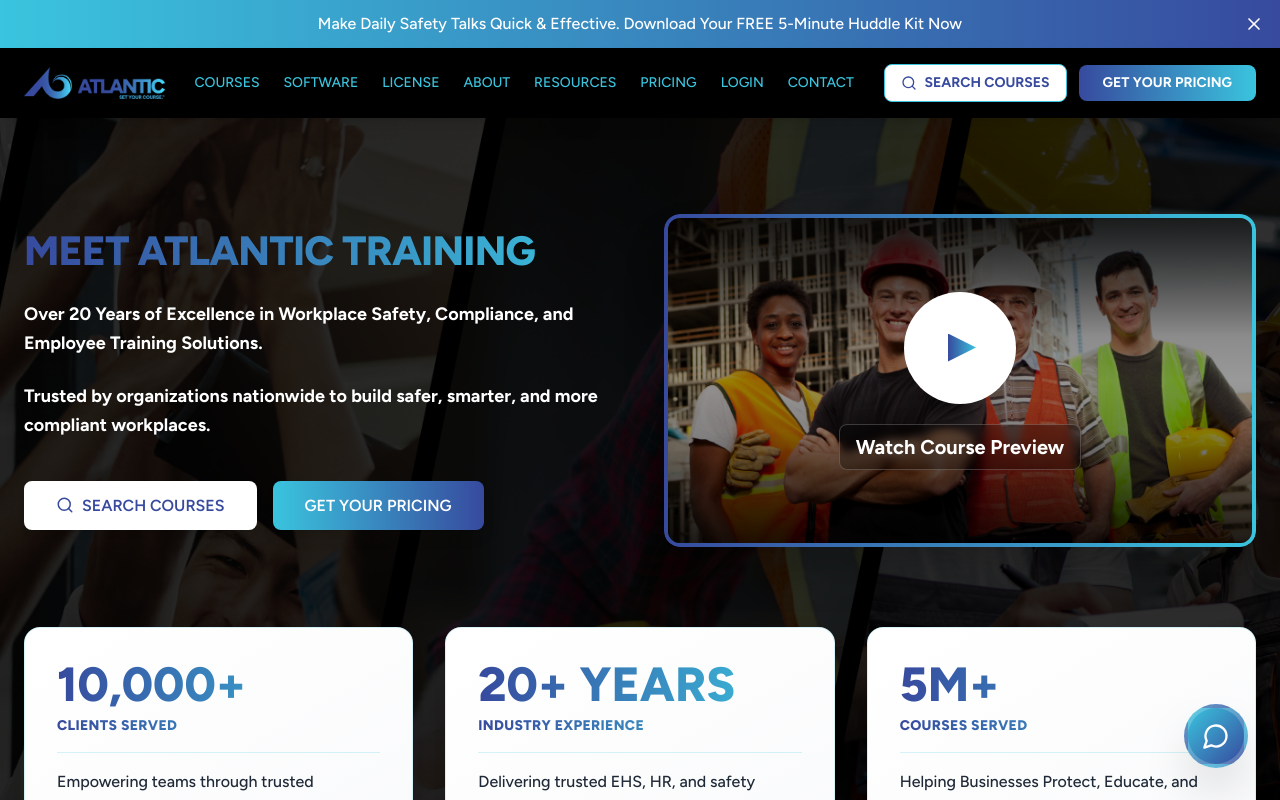
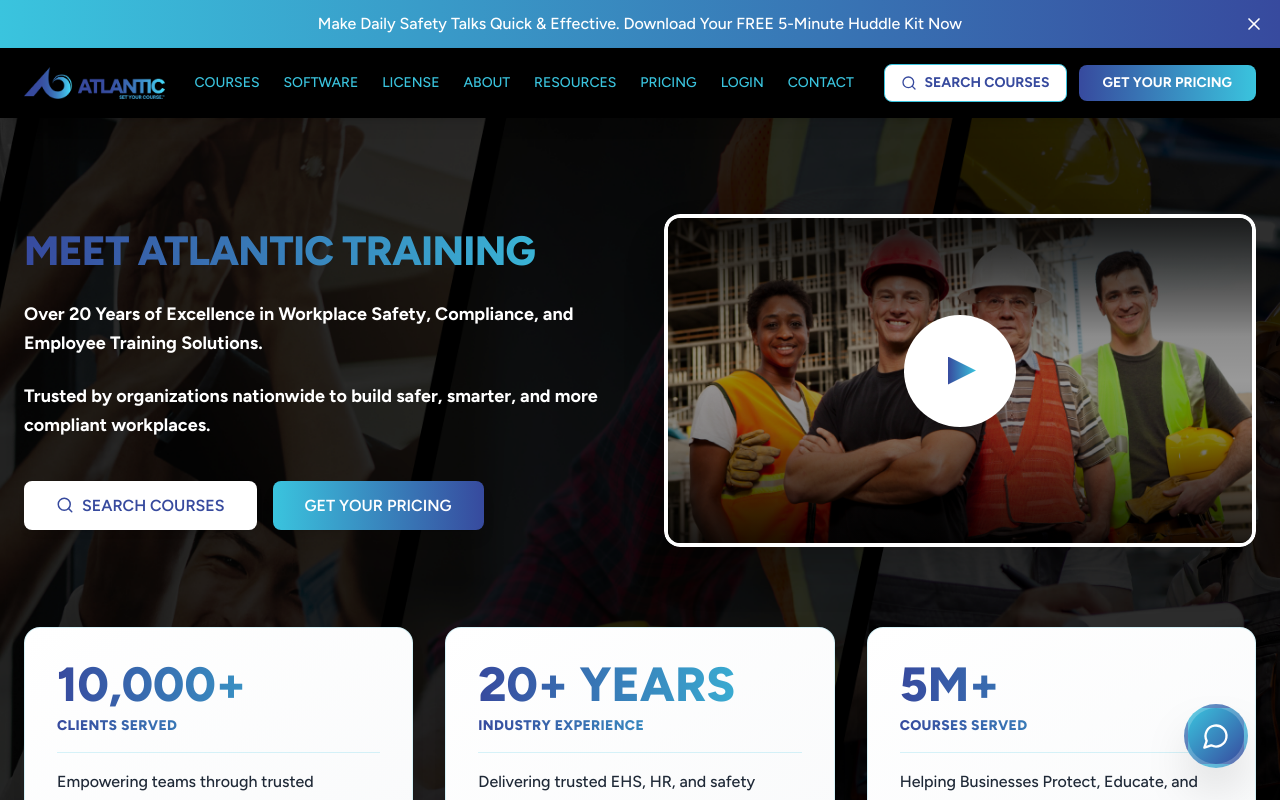
Before and after one commit to suzette-atlantic/Atlantic-Abt-Page-, a React (Vite) app: page / in a window 1280 px wide. Shown: the top 800 px of the page. Built offline with nearby package versions, Linux system fonts and the light colour scheme.

Commit message:
Change video thumbnail border to white and remove Watch Course Preview text

```diff
--- a/src/App.tsx
+++ b/src/App.tsx
@@ -119,7 +119,7 @@ function App() {
             </div>
 
             <div className="relative rounded-2xl overflow-hidden shadow-2xl group cursor-pointer">
-              <div className="aspect-video rounded-2xl overflow-hidden shadow-2xl bg-gradient-to-r from-[#374A9E] to-[#3AC4DE] p-1">
+              <div className="aspect-video rounded-2xl overflow-hidden shadow-2xl border-4 border-white">
                 <div className="relative w-full h-full bg-black rounded-xl overflow-hidden">
                   {!videoPlaying && (
                     <img
@@ -167,10 +167,6 @@ function App() {
                           }}
                         />
                       </button>
-                      {/* Enhanced text with better contrast and prominence */}
-                      <p className="text-white font-bold text-lg md:text-xl drop-shadow-2xl bg-black/30 px-4 py-2 rounded-lg backdrop-blur-sm border border-white/20 group-hover:bg-black/40 transition-all duration-300">
-                        Watch Course Preview
-                      </p>
                     </div>
                   )}
                 </div>
```
